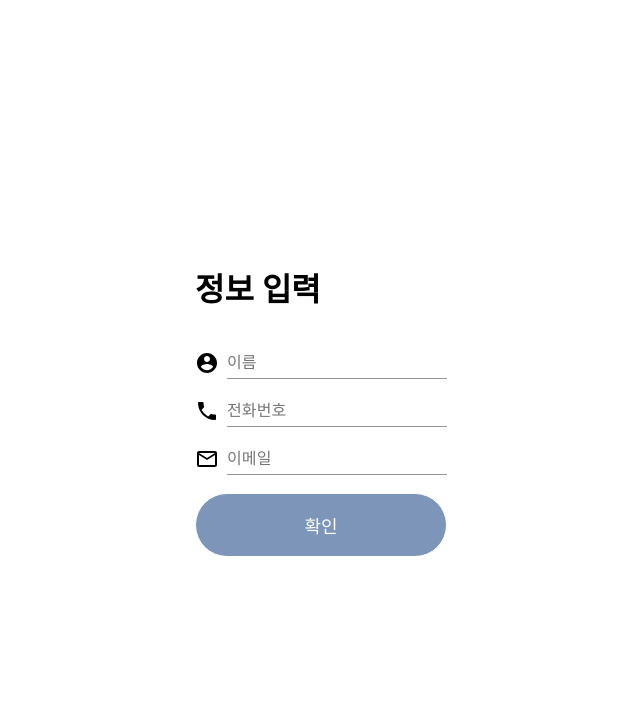
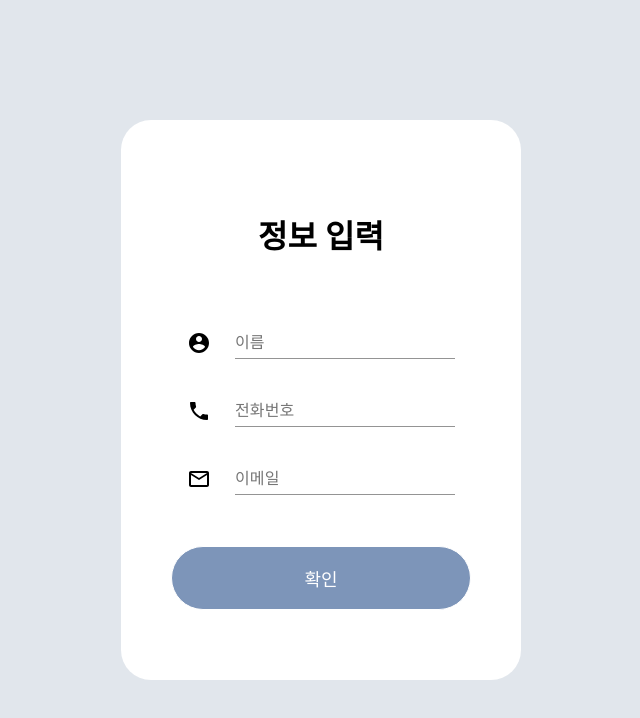
Before and after one commit to dmstmdrbs/AI-AT_HCI, a React (Create React App) app: page / in a window 1280 px wide. Shown: the top 718 px of the page, without its empty margins (319-959 px from the left). Built offline with nearby package versions, Linux system fonts and the light colour scheme.

Commit message:
Modify login page style

```diff
--- a/src/component/LoginForm.jsx
+++ b/src/component/LoginForm.jsx
@@ -10,19 +10,28 @@ import { nameState, phoneState, emailState } from '../states/therapist';
 
 const Container = styled.div`
   display: flex;
+  width: 400px;
+  height: 70vh;
+  border-radius: 30px;
+  align-items: center;
+  justify-content: center;
   flex-direction: column;
+  background-color: #ffffff;
 `;
 
 const Form = styled.div`
   display: flex;
+  height: 250px;
   flex-direction: column;
   justify-content: center;
 `;
-
+const InputContainer = styled.div`
+  margin: 10px 10px;
+`;
 const Button = styled.button`
   align-self: center;
   border-radius: 115px;
-  width: 100%;
+  width: 300px;
   margin-top: 1em;
   border: 1px solid;
   padding: 1em 2em;
@@ -58,7 +67,8 @@ const LoginForm = () => {
     <Container>
       <h1>정보 입력</h1>
       <Form>
-        <Grid container spacing={1} alignItems="flex-end">
+        <InputContainer>
+          <Grid container spacing={3} alignItems="flex-end">
             <Grid item>
               <AccountCircle />
             </Grid>
@@ -72,7 +82,9 @@ const LoginForm = () => {
               />
             </Grid>
           </Grid>
-        <Grid container spacing={1} alignItems="flex-end">
+        </InputContainer>
+        <InputContainer>
+          <Grid container spacing={3} alignItems="flex-end">
             <Grid item>
               <Phone />
             </Grid>
@@ -86,7 +98,9 @@ const LoginForm = () => {
               />
             </Grid>
           </Grid>
-        <Grid container spacing={1} alignItems="flex-end">
+        </InputContainer>
+        <InputContainer>
+          <Grid container spacing={3} alignItems="flex-end">
             <Grid item>
               <MailOutlined />
             </Grid>
@@ -100,6 +114,7 @@ const LoginForm = () => {
               />
             </Grid>
           </Grid>
+        </InputContainer>
       </Form>
       <Button onClick={submit}>확인</Button>
     </Container>
--- a/src/pages/Login.jsx
+++ b/src/pages/Login.jsx
@@ -1,7 +1,7 @@
-import React from "react";
-import styled from "styled-components";
+import React from 'react';
+import styled from 'styled-components';
 
-import LoginForm from "../component/LoginForm";
+import LoginForm from '../component/LoginForm';
 
 const Container = styled.div`
   width: 100vw;
@@ -9,6 +9,7 @@ const Container = styled.div`
   display: flex;
   justify-content: center;
   align-items: center;
+  background-color: rgb(225, 230, 236);
 `;
 
 const Login = () => {
```
Lines whose indentation alone changed are shown as unchanged.
